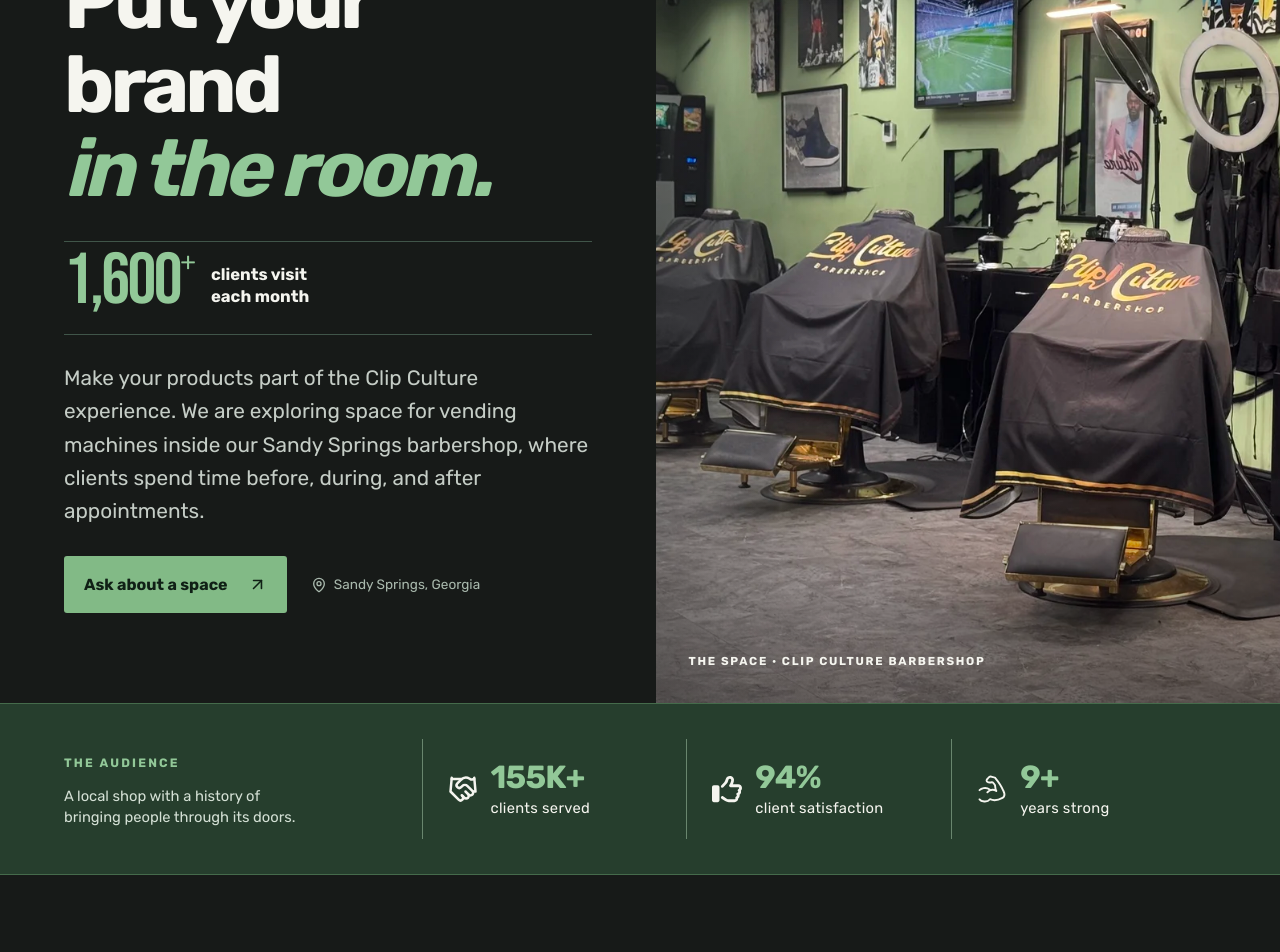
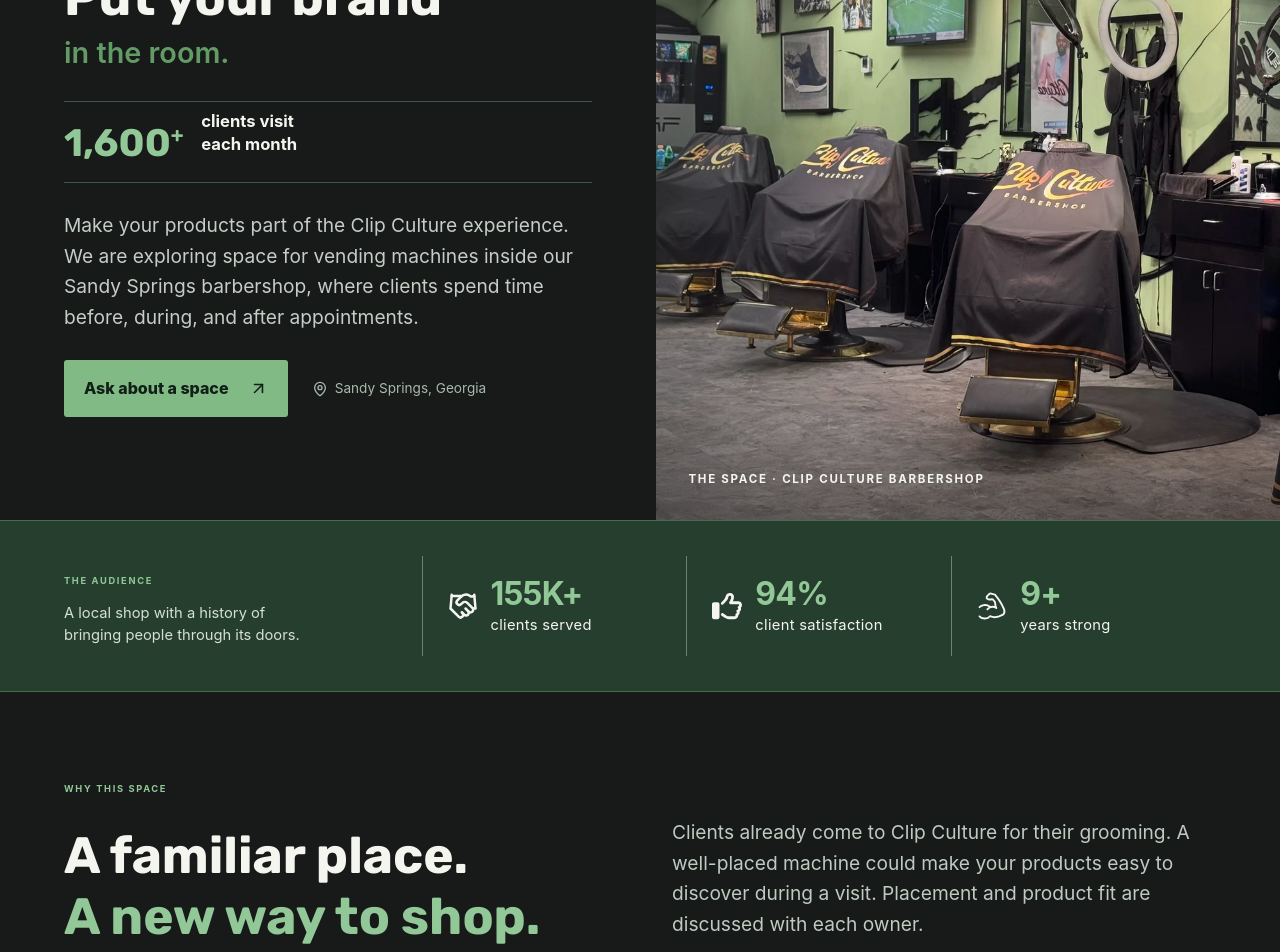
Before and after one commit to CartezDew/ClipCultureBarbershop, a React (Vite) app in the folder frontend/: page /vending-machines in a window 1280 px wide. Shown: the part 200-1152 px from the top of the page. Built offline with nearby package versions, Linux system fonts and the light colour scheme; no server answers; a web font is replaced by a local one.

Commit message:
Unify navbar styling and refine vending page typography

```diff
--- a/frontend/src/pages/Home.jsx
+++ b/frontend/src/pages/Home.jsx
@@ -2,7 +2,6 @@ import { useEffect, useState } from 'react';
 import { useLocation, useNavigate, Link } from 'react-router-dom';
 import { motion } from 'framer-motion';
 import { getServices } from '../lib/mockApi.js';
-import HeroNavbar from '../components/HeroNavbar.jsx';
 import Navbar from '../components/Navbar.jsx';
 import BookingForm from '../components/BookingForm.jsx';
 import TopProducts from '../components/TopProducts.jsx';
@@ -32,7 +31,6 @@ import clipCultureLogo from '../assets/images/Clip Culture Logo.webp';
 
 const Home = () => {
   const [services, setServices] = useState([]);
-  const [showHeroNavbar, setShowHeroNavbar] = useState(true);
   const [isMobile600, setIsMobile600] = useState(typeof window !== 'undefined' ? window.innerWidth <= 650 : false);
   const [showTaglineAnim, setShowTaglineAnim] = useState(false);
   const [selectedService, setSelectedService] = useState(null);
@@ -101,20 +99,6 @@ const Home = () => {
   }, [location.hash]);
 
   useEffect(() => {
-    const handleScroll = () => {
-      const heroSection = document.querySelector('.hero');
-      if (heroSection) {
-        const rect = heroSection.getBoundingClientRect();
-        // Hide hero navbar when hero section is completely out of view
-        setShowHeroNavbar(rect.bottom > 0);
-      }
-    };
-
-    window.addEventListener('scroll', handleScroll);
-    return () => window.removeEventListener('scroll', handleScroll);
-  }, []);
-
-  useEffect(() => {
     if (typeof window === 'undefined') return;
     const mql = window.matchMedia('(max-width: 650px)');
     const handleChange = (e) => setIsMobile600(e.matches);
@@ -150,8 +134,7 @@ const Home = () => {
 
   return (
     <div>
-      {/* Hero Navbar - Mounted above hero section */}
-      {showHeroNavbar && <HeroNavbar showTaglineAnim={showTaglineAnim} isMobile600={isMobile600} />}
+      <Navbar />
       {/* Hero Background Container */}
       <div className="hero-background-container">
         {/* Hero Section */}
@@ -442,9 +425,6 @@ const Home = () => {
       </section>
       </div>
 
-      {/* Main Navbar - Shows when hero section is out of view */}
-      {!showHeroNavbar && <Navbar />}
-
       {/* Shop by Category */}
       <ShopByCategory />
 
--- a/frontend/src/styles/home.css
+++ b/frontend/src/styles/home.css
@@ -424,18 +424,12 @@
   }
 }
 
-/* Hero navbar is now above hero section, ensure proper spacing */
-.hero-navbar {
-  position: relative;
-  width: 100%;
-}
-
 /* Hero Background Container - Full width with black background */
 .hero-background-container {
   width: 100%;
   background-color: var(--primary-black);
   margin: 0;
-  padding: 0;
+  padding: 4rem 0 0;
   display: flex;
   justify-content: center;
 }
@@ -1036,6 +1030,7 @@
   .hero-background-container {
     background: none;
     border-bottom: none;
+    padding-top: 50px;
   }
   .hero {
     position: relative;
--- a/frontend/src/styles/navbar.css
+++ b/frontend/src/styles/navbar.css
@@ -83,6 +83,11 @@
     position: relative; /* enable absolute centering for toggle */
   }
 
+  .navbar-desktop .navbar-container {
+    height: 4rem;
+    padding: .4rem 2.5rem;
+  }
+
   /* Override services page navbar transparency */
   .services-navbar-container .navbar,
   .services-navbar-container.sticky .navbar {
@@ -122,6 +127,11 @@
     object-fit: contain;
     transition: width 0.3s ease, height 0.3s ease, margin 0.3s ease;
     margin-top: 0.5rem;
+  }
+
+  .navbar-desktop .logo-image-nav {
+    height: 3rem;
+    margin-top: 0;
   }
 
   /* Menu Section */
@@ -185,6 +195,10 @@
     overflow: hidden;
     border-radius: 9px;
     text-decoration: none;
+  }
+
+  .navbar-desktop .book-now-btn {
+    padding: .5rem .8rem;
   }
 
   .book-now-btn:hover {
--- a/frontend/src/styles/vending-machines.css
+++ b/frontend/src/styles/vending-machines.css
@@ -1,24 +1,25 @@
 .vending-page {
   background: #171a18;
   color: #f5f5ef;
-  font-family: 'Rubik', Arial, sans-serif;
+  font-family: -apple-system, BlinkMacSystemFont, 'Segoe UI', 'Roboto', sans-serif;
 }
 
 .vending-page * { box-sizing: border-box; }
 .vending-page h1, .vending-page h2, .vending-page h3, .vending-page p { margin-top: 0; }
-.vending-eyebrow { color: #92c898; font-size: .76rem; font-weight: 700; letter-spacing: .18em; text-transform: uppercase; }
+.vending-eyebrow { color: #92c898; font-size: .58rem; font-weight: 700; letter-spacing: .18em; text-transform: uppercase; }
 .vending-eyebrow span { padding: 0 .4rem; color: #617b65; }
 
 .vending-hero, .vending-proof-inner, .vending-opportunity, .vending-inquiry { max-width: 1440px; margin: 0 auto; }
 .vending-hero { display: grid; grid-template-columns: minmax(0, 1fr) minmax(0, .95fr); min-height: 720px; }
 .vending-hero-copy { padding: clamp(4rem, 7vw, 7rem) clamp(1.5rem, 5vw, 5rem); padding-top: clamp(6.5rem, 9vw, 8rem); display: flex; flex-direction: column; align-items: flex-start; justify-content: center; }
-.vending-hero h1 { margin: 1.5rem 0 1.9rem; font-size: clamp(3.25rem, 7vw, 5rem); line-height: 1.05; letter-spacing: -.05em; font-weight: 800; }
-.vending-hero h1 em { color: #92c898; font-style: italic; }
+.vending-hero h1 { margin: 1.5rem 0 1.9rem; font-family: 'Rubik', -apple-system, BlinkMacSystemFont, 'Segoe UI', 'Roboto', sans-serif; font-size: clamp(2.5rem, 4vw, 3.5rem); line-height: 1.2; font-weight: 700; }
+.vending-hero h1 br { display: none; }
+.vending-hero h1 em { display: block; margin-top: .5rem; color: var(--green-new); font-family: -apple-system, BlinkMacSystemFont, 'Segoe UI', 'Roboto', sans-serif; font-size: clamp(1.2rem, 2.5vw, 1.8rem); font-style: normal; font-weight: 600; letter-spacing: normal; }
 .vending-hero-stat { display: flex; align-items: flex-end; gap: 1.1rem; width: 100%; padding: .5rem 0 1.2rem; border-top: 1px solid #405549; border-bottom: 1px solid #405549; }
-.vending-hero-stat strong { font-family: 'Bebas Neue', Impact, sans-serif; font-size: clamp(3rem, 6vw, 4.5rem); font-weight: 400; line-height: .9; letter-spacing: -.035em; color: #92c898; }
-.vending-hero-stat strong span { font-family: 'Rubik', Arial, sans-serif; font-size: .35em; vertical-align: top; }
+.vending-hero-stat strong { font-family: 'Rubik', -apple-system, BlinkMacSystemFont, 'Segoe UI', 'Roboto', sans-serif; font-size: clamp(2.2rem, 3vw, 3.1rem); font-weight: 700; line-height: 1; color: #92c898; }
+.vending-hero-stat strong span { font-family: 'Rubik', Arial, sans-serif; font-size: .55em; vertical-align: top; }
 .vending-hero-stat > span { padding-bottom: .45rem; color: #f5f5ef; font-size: clamp(.95rem, 1.3vw, 1.15rem); line-height: 1.35; font-weight: 700; }
-.vending-hero-copy > p { max-width: 540px; margin: 1.7rem 0 0; color: #c5cdc6; font-size: clamp(1.05rem, 1.8vw, 1.3rem); line-height: 1.6; }
+.vending-hero-copy > p { max-width: 540px; margin: 1.7rem 0 0; color: #c5cdc6; font-size: clamp(1rem, 1.8vw, 1.2rem); line-height: 1.6; }
 .vending-hero-actions { display: flex; flex-wrap: wrap; align-items: center; gap: 1rem 1.5rem; margin-top: 1.7rem; }
 .vending-primary-link { display: inline-flex; gap: 1.25rem; align-items: center; justify-content: space-between; padding: 1rem 1.25rem; min-height: 52px; background: #82ba86; color: #102016; text-decoration: none; font-weight: 800; border-radius: 3px; transition: background .2s, transform .2s; }
 .vending-primary-link:hover, .vending-primary-link:focus-visible { background: #a2d7a4; transform: translateY(-2px); }
@@ -36,23 +37,23 @@
 .vending-proof-icon { display: flex; flex: none; align-items: center; justify-content: center; width: 32px; height: 32px; color: #f5f5ef; }
 .vending-proof-content { display: flex; flex-direction: column; gap: .35rem; min-width: 0; }
 .vending-proof-content strong { color: #92c898; font-size: clamp(2rem, 2.5vw, 2.65rem); line-height: 1; font-weight: 700; letter-spacing: -.025em; }
-.vending-proof-content > span { color: #f5f5ef; font-size: clamp(.82rem, 1.15vw, 1rem); line-height: 1.25; letter-spacing: .02em; }
+.vending-proof-content > span { color: #f5f5ef; font-size: clamp(.68rem, 1.15vw, 1rem); line-height: 1.25; letter-spacing: .02em; }
 
 .vending-opportunity { padding: clamp(4.5rem, 7vw, 7rem) clamp(1.5rem, 5vw, 5rem); }
 .vending-section-heading { display: grid; grid-template-columns: 1fr 1fr; column-gap: 4rem; align-items: end; }
 .vending-section-heading .vending-eyebrow { grid-column: 1 / -1; margin-bottom: 1.25rem; }
-.vending-section-heading h2, .vending-inquiry h2 { max-width: 660px; font-size: clamp(2.4rem, 4.3vw, 4.7rem); line-height: 1.05; letter-spacing: -.04em; }
+.vending-section-heading h2, .vending-inquiry h2 { max-width: 660px; font-family: 'Rubik', -apple-system, BlinkMacSystemFont, 'Segoe UI', 'Roboto', sans-serif; font-size: clamp(2.5rem, 4vw, 3.5rem); line-height: 1.2; font-weight: 700; }
 .vending-section-heading h2 em { color: #92c898; font-style: normal; }
-.vending-section-heading > p { max-width: 550px; color: #bfcac1; line-height: 1.75; font-size: 1.05rem; }
+.vending-section-heading > p { max-width: 550px; color: #bfcac1; line-height: 1.6; font-size: clamp(1rem, 1.8vw, 1.2rem); }
 .vending-benefits { display: grid; grid-template-columns: repeat(3, 1fr); gap: 0; margin-top: 4rem; border-top: 1px solid #657268; border-bottom: 1px solid #657268; }
 .vending-benefits article { padding: 1.5rem 2rem 1.8rem 0; }
 .vending-benefits article + article { border-left: 1px solid #455149; padding-left: 2rem; }
 .vending-benefits article > span { color: #92c898; font-size: .75rem; font-weight: 700; letter-spacing: .13em; }
-.vending-benefits h3 { margin: 1.6rem 0 .8rem; font-size: clamp(1.45rem, 2vw, 2rem); line-height: 1.15; letter-spacing: -.03em; }
-.vending-benefits p { max-width: 350px; color: #bfcac1; line-height: 1.7; }
+.vending-benefits h3 { margin: 1.6rem 0 .8rem; font-family: 'Rubik', -apple-system, BlinkMacSystemFont, 'Segoe UI', 'Roboto', sans-serif; font-size: clamp(1.3rem, 2.5vw, 1.6rem); line-height: 1.2; }
+.vending-benefits p { max-width: 350px; color: #bfcac1; font-size: clamp(1rem, 1.8vw, 1.2rem); line-height: 1.6; }
 
 .vending-inquiry { display: grid; grid-template-columns: .85fr 1.15fr; gap: clamp(2rem, 6vw, 7rem); padding: clamp(4.5rem, 7vw, 7rem) clamp(1.5rem, 5vw, 5rem); background: #e9eee7; color: #1c2920; scroll-margin-top: 4rem; }
-.vending-inquiry-copy > p { max-width: 430px; line-height: 1.7; color: #4d5c50; font-size: 1.05rem; }
+.vending-inquiry-copy > p { max-width: 430px; line-height: 1.6; color: #4d5c50; font-size: clamp(1rem, 1.8vw, 1.2rem); }
 .vending-inquiry .vending-eyebrow { color: #347949; }
 .vending-inquiry h2 { margin: 1.4rem 0 1.3rem; }
 .vending-inquiry-arrow { margin-top: 2rem; color: #347949; }
@@ -83,10 +84,6 @@
 .vending-page .join-email-input:focus { border-color: rgba(146, 200, 152, .85); box-shadow: 0 0 0 3px rgba(146, 200, 152, .15); }
 .vending-footer .footer { background: rgba(38, 62, 45, .78); }
 .vending-footer .footer__bottom { background: rgba(17, 32, 21, .58); }
-.vending-route .navbar-desktop .navbar-container { height: 4rem; padding: .4rem 2.5rem; }
-.vending-route .navbar-desktop .logo-image-nav { height: 3rem; margin-top: 0; }
-.vending-route .navbar-desktop .book-now-btn { padding: .5rem .8rem; }
-
 @media (max-width: 900px) {
   .vending-hero { grid-template-columns: 1fr; }
   .vending-hero-copy { padding-top: 6.5rem; padding-bottom: 4rem; }
@@ -97,6 +94,11 @@
   .vending-section-heading { grid-template-columns: 1fr; }
   .vending-inquiry { grid-template-columns: 1fr; }
   .vending-inquiry-arrow { display: none; }
+}
+
+@media (max-width: 720px) {
+  .vending-hero h1, .vending-section-heading h2, .vending-inquiry h2 { font-size: clamp(2.2rem, 4vw, 2.8rem); }
+  .vending-hero h1 em { font-size: clamp(1.8rem, 3vw, 2rem); }
 }
 
 @media (max-width: 650px) {
@@ -117,10 +119,16 @@
   .vending-form-wide { grid-column: auto; }
 }
 
+@media (max-width: 556px) {
+  .vending-hero h1, .vending-section-heading h2, .vending-inquiry h2 { font-size: clamp(2rem, 4vw, 2.5rem); }
+  .vending-hero h1 em { font-size: clamp(1.5rem, 3vw, 2rem); }
+  .vending-hero-stat strong { font-size: 1.75rem; }
+}
+
 @media (max-width: 449px) {
   .vending-proof-inner { grid-template-columns: 1fr; gap: 0; }
   .vending-proof-intro { padding-bottom: 1.25rem; }
   .vending-proof-item { min-height: 82px; padding: .9rem 0; border-left: 0; border-top: 1px solid #69866e; flex-direction: row; align-items: center; gap: .75rem; }
-  .vending-proof-content strong { font-size: 2rem; }
-  .vending-proof-content > span { font-size: .88rem; }
+  .vending-proof-content strong { font-size: 1.5rem; }
+  .vending-proof-content > span { font-size: .9rem; }
 }
```
